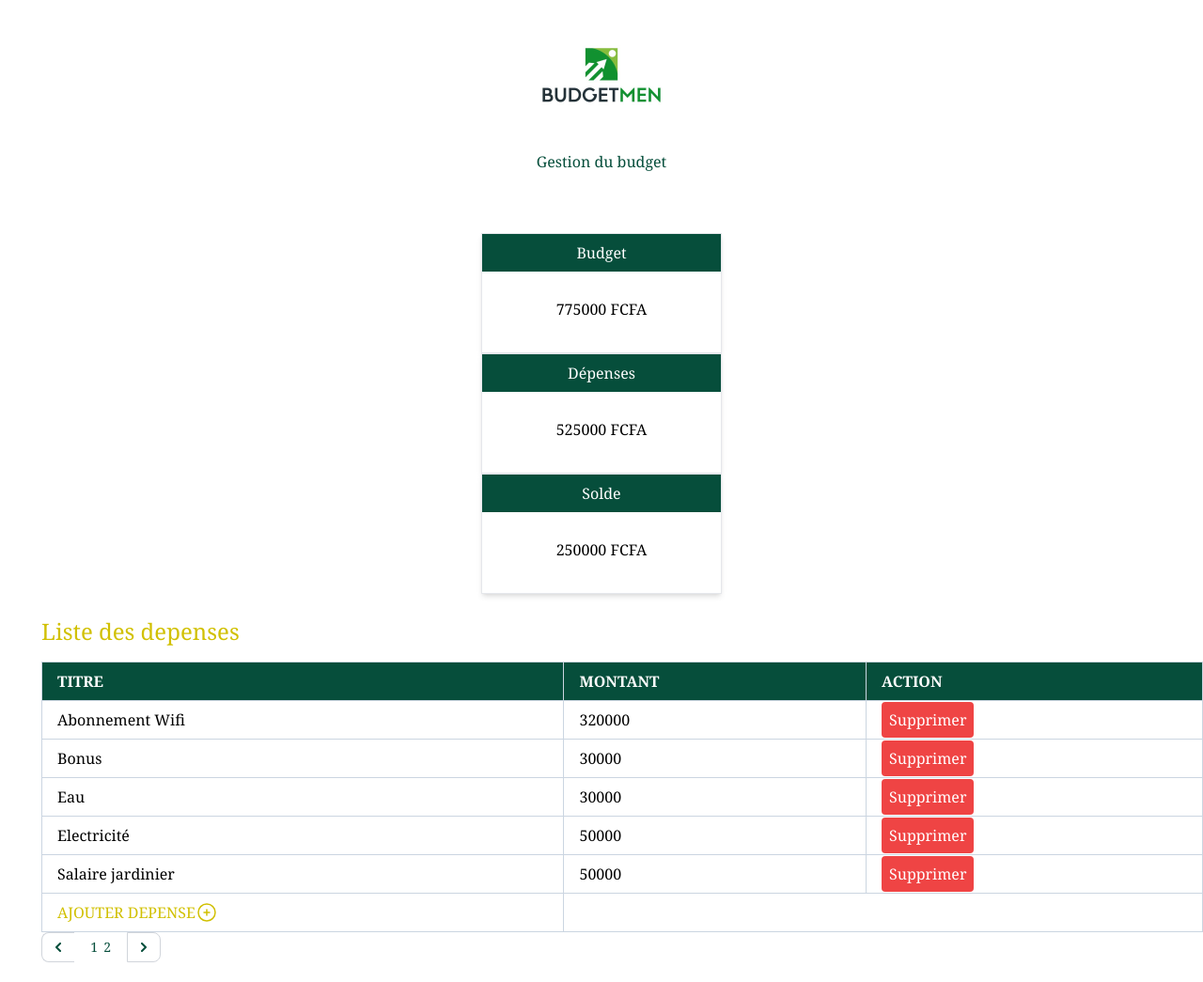
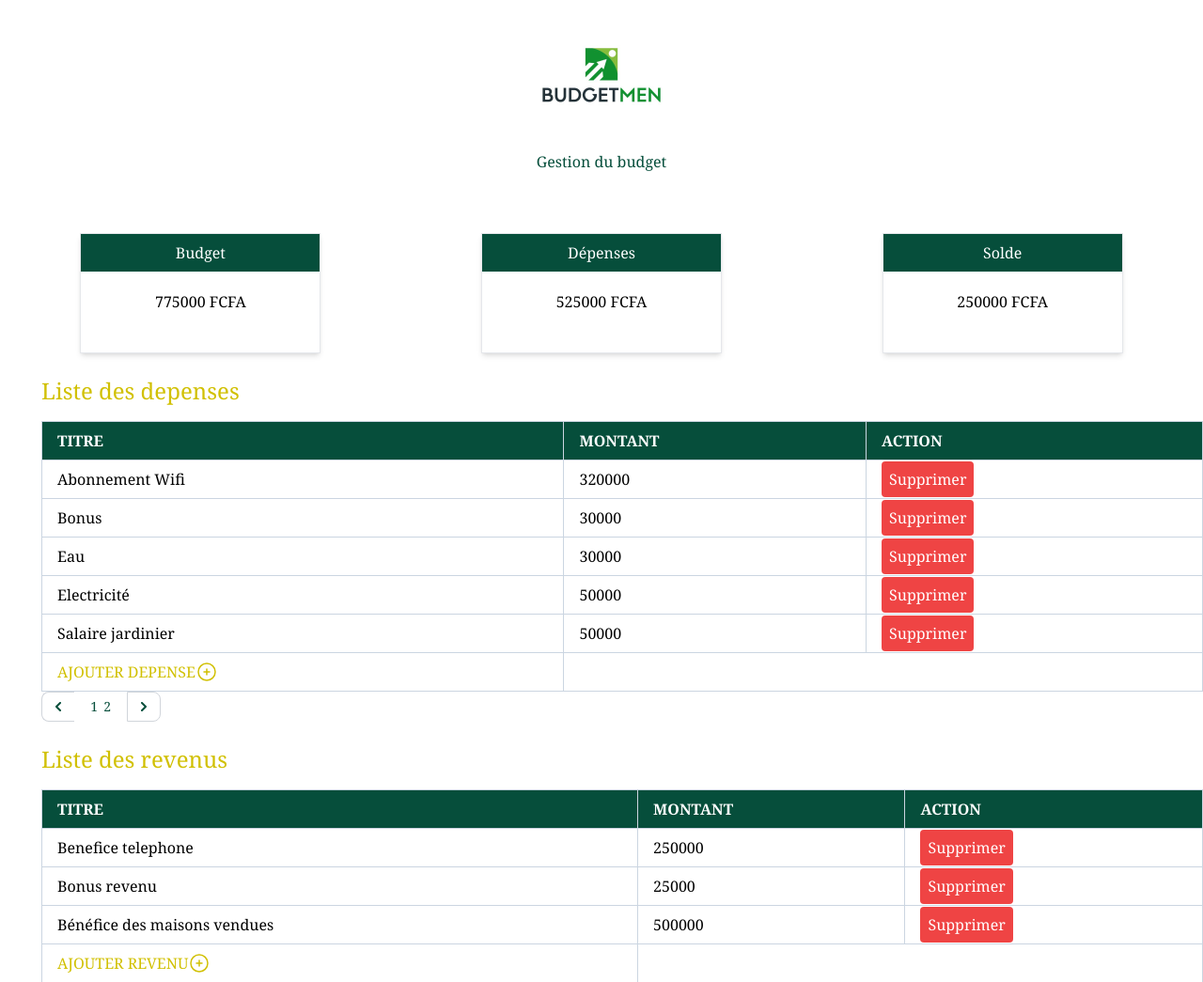
Before and after one commit to aminaozil/Gestion_budget, a Flask app: page / in a window 1280 px wide. Shown: the top 1045 px of the page at 94% size. Run offline with Flask 3, Linux system fonts and the light colour scheme; data comes from the database, SQL or seed files in the repository.

Commit message:
reponsive grid

```diff
--- a/static/css/main.css
+++ b/static/css/main.css
@@ -632,6 +632,10 @@ video {
   margin: 1.75rem;
 }
 
+.m-5 {
+  margin: 1.25rem;
+}
+
 .mx-auto {
   margin-left: auto;
   margin-right: auto;
@@ -728,6 +732,10 @@ video {
 
 .grid-cols-3 {
   grid-template-columns: repeat(3, minmax(0, 1fr));
+}
+
+.grid-cols-1 {
+  grid-template-columns: repeat(1, minmax(0, 1fr));
 }
 
 .flex-wrap {
@@ -986,6 +994,10 @@ video {
   .lg\:grid-cols-1 {
     grid-template-columns: repeat(1, minmax(0, 1fr));
   }
+
+  .lg\:grid-cols-3 {
+    grid-template-columns: repeat(3, minmax(0, 1fr));
+  }
 }
 
 .rtl\:rotate-180:where([dir="rtl"], [dir="rtl"] *) {
--- a/templates/index.html
+++ b/templates/index.html
@@ -7,10 +7,10 @@
         <div class="container pt-5">
 
 
-            <div class="grid grid-cols-3 md:grid-cols-2 lg:grid-cols-1">
-              <div class="bg-white shadow-md min-w-64 min-h-32 mx-auto border border-gray-200 "><div class="grid-flow-row px-4 py-2 bg-emerald-900 text-white text-center">Budget</div><p class="text-center m-7"> {{ budget }} FCFA</p></div>
-              <div class="bg-white shadow-md min-w-64 min-h-32 mx-auto border border-gray-200 "><div class="grid-flow-row px-4 py-2 bg-emerald-900 text-white text-center">Dépenses</div><p class="text-center m-7">{{ total_deps }} FCFA</p></div>
-              <div class="bg-white shadow-md min-w-64 min-h-32 mx-auto border border-gray-200 "><div class="grid-flow-row px-4 py-2 bg-emerald-900 text-white text-center">Solde</div><p class="text-center m-7"> {{ solde }} FCFA</p></div>
+            <div class="grid grid-cols-1 md:grid-cols-2 lg:grid-cols-3">
+              <div class="bg-white shadow-md min-w-64 min-h-32 mx-auto border border-gray-200 "><div class="grid-flow-row px-4 py-2 bg-emerald-900 text-white text-center">Budget</div><p class="text-center m-5"> {{ budget }} FCFA</p></div>
+              <div class="bg-white shadow-md min-w-64 min-h-32 mx-auto border border-gray-200 "><div class="grid-flow-row px-4 py-2 bg-emerald-900 text-white text-center">Dépenses</div><p class="text-center m-5">{{ total_deps }} FCFA</p></div>
+              <div class="bg-white shadow-md min-w-64 min-h-32 mx-auto border border-gray-200 "><div class="grid-flow-row px-4 py-2 bg-emerald-900 text-white text-center">Solde</div><p class="text-center m-5"> {{ solde }} FCFA</p></div>
             </div>
 
 
```
